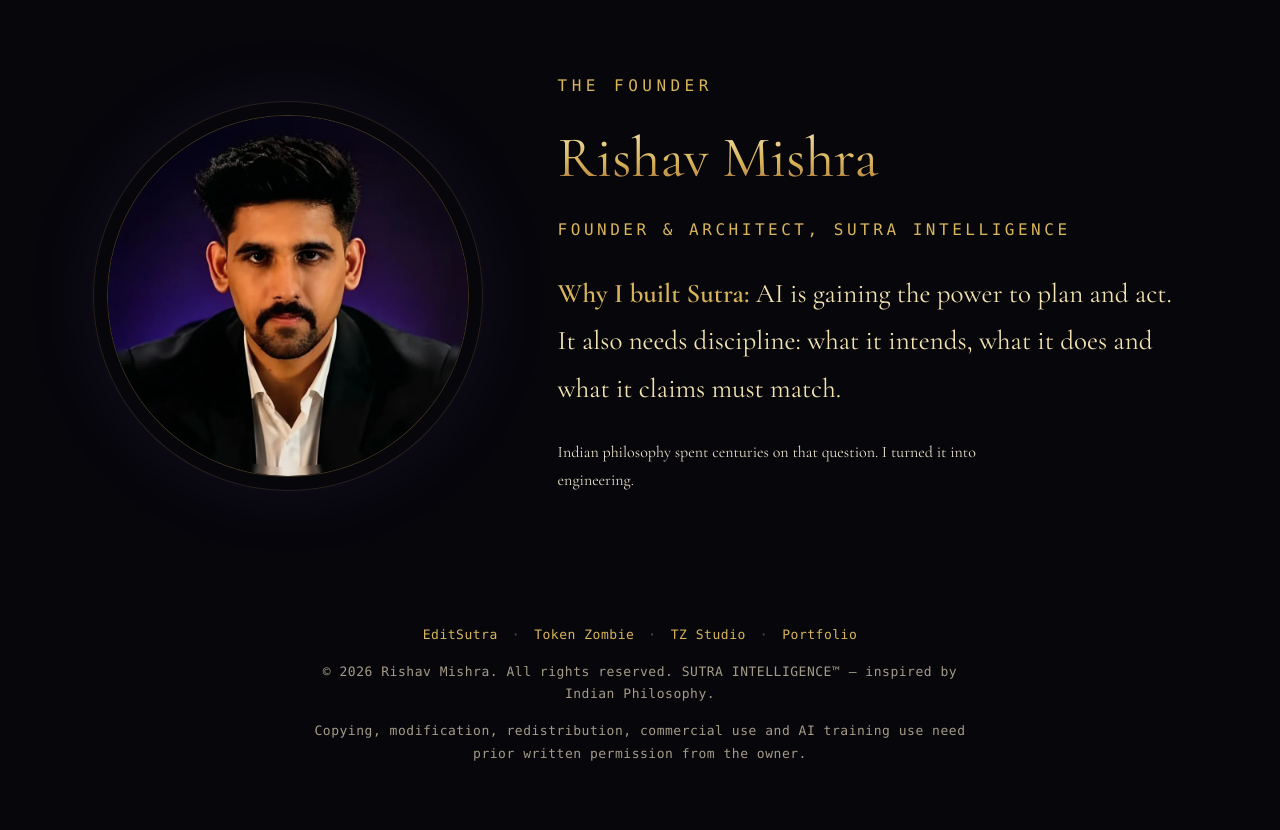
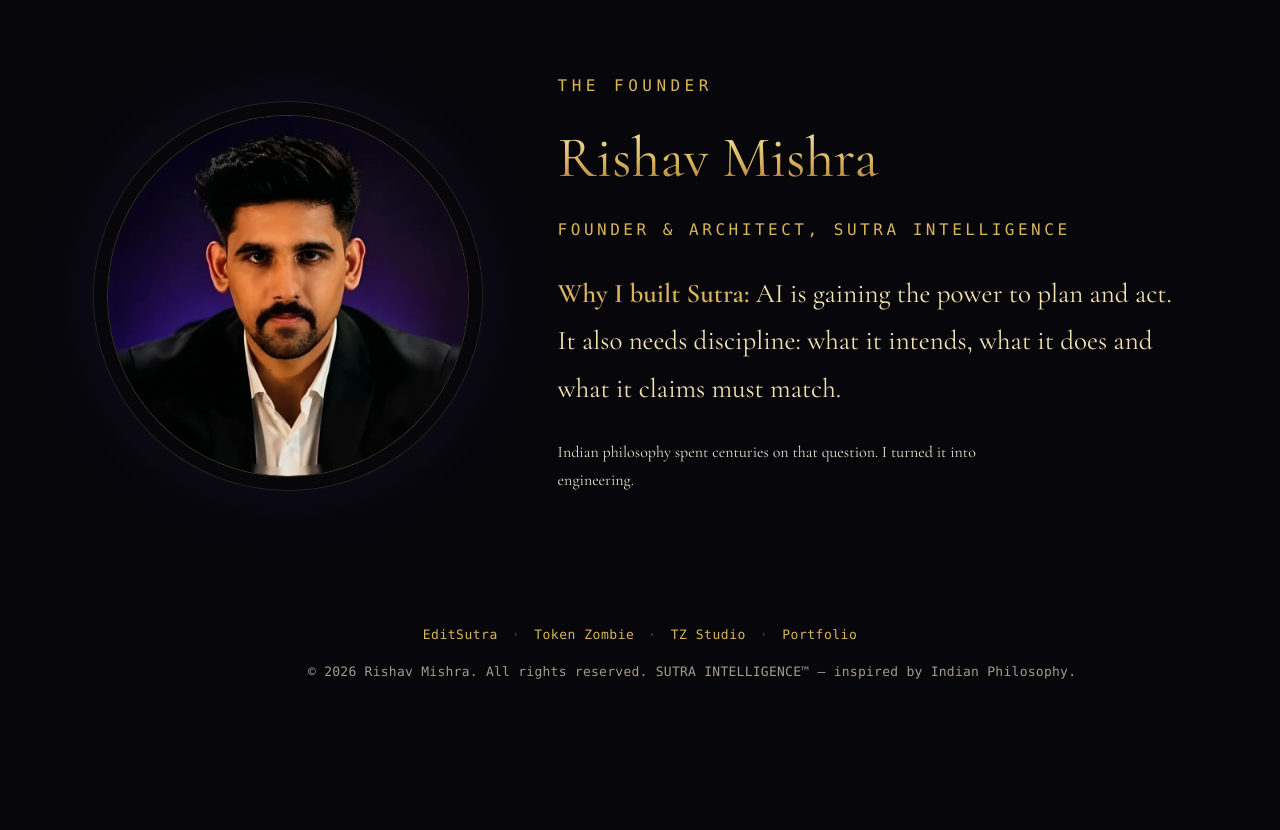
Before and after one commit to rishavm713-create/sutra-intelligence-site, a plain HTML site: page index.html in a window 1280 px wide. Shown: the part 7821-8651 px from the top of the page. After the commit the page ends 8568 px from the top, so only its background shows below. Drawn offline with nearby package versions, Linux system fonts and the light colour scheme.

Commit message:
Deploy footer change
Co-Authored-By: Claude Sonnet 5.5 <noreply@anthropic.com>

```diff
--- a/index.html
+++ b/index.html
@@ -190,7 +190,6 @@
 <footer>
   <p class="more"><a href="https://editsutra.github.io/" rel="noopener">EditSutra</a><span>·</span><a href="https://rishavm713-create.github.io/token-zombie/" rel="noopener">Token Zombie</a><span>·</span><a href="https://rishavm713-create.github.io/token-zombie/" rel="noopener">TZ Studio</a><span>·</span><a href="https://rishavm713-create.github.io/" rel="noopener">Portfolio</a></p>
   <p>© 2026 Rishav Mishra. All rights reserved. SUTRA INTELLIGENCE™ — inspired by Indian Philosophy.</p>
-  <p>Copying, modification, redistribution, commercial use and AI training use need prior written permission from the owner.</p>
 </footer>
 <script src="main.js" defer></script>
 </body>
--- a/style.css
+++ b/style.css
@@ -153,3 +153,4 @@ img,svg,canvas{max-width:100%}
 @media(max-width:820px){.nav{background:#07060bf2;backdrop-filter:none}}
 .sec strong,.ftext strong{color:var(--au);font-weight:600}
 .pairs li{font:500 clamp(21px,2.9vw,32px)/1.3 var(--serif);font-style:normal;gap:18px;flex-wrap:wrap}.pairs li:before{width:11px;height:11px;border-width:2px}.pairs em{font-size:.62em;font-style:normal;font-weight:600;letter-spacing:.18em;text-transform:uppercase;color:#f3e3b0}.pairs span:last-child{color:#f0cd78;font-weight:600}@media(max-width:820px){.pairs{gap:20px}.pairs li{font-size:22px}}
+footer p:not(.more){white-space:nowrap;font-size:clamp(9px,2.6vw,13px);letter-spacing:.02em}
```
